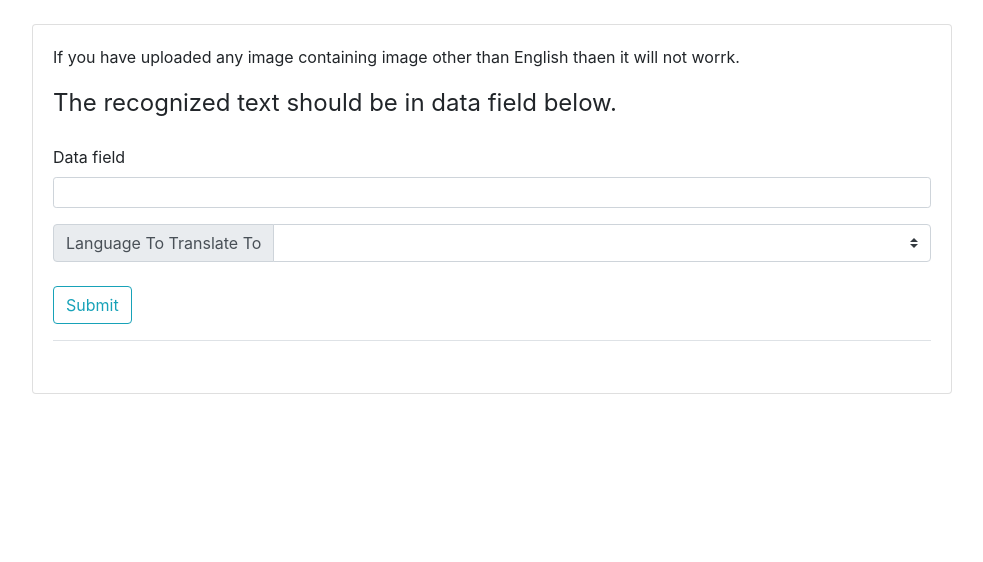
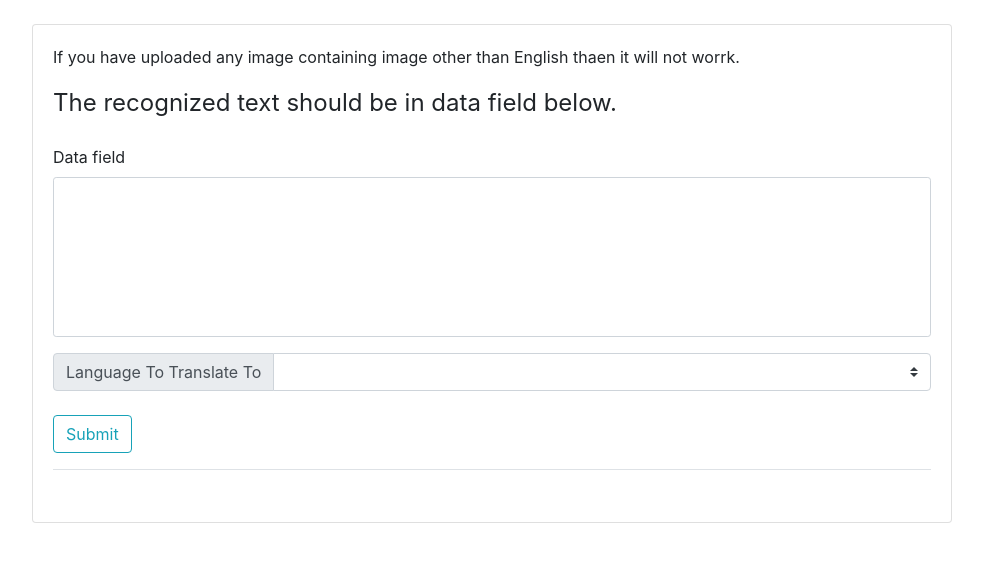
Before and after one commit to Roshan1115/Text_Recognizer, a Flask app: template application/templates/decoded.html in a window 1280 px wide. Shown: the part 56-618 px from the top of the page, without its empty margins (148-1131 px from the left). Run offline with Flask 3, Linux system fonts and the light colour scheme; the template is opened without the code that fills it: most values are stand-ins (such as "Sample title", 1, 10 or a date in 2020); form fields are guessed from the names that the template uses; some libraries are stand-ins or nearby versions.

Commit message:
final_day

```diff
--- a/application/routes.py
+++ b/application/routes.py
@@ -75,7 +75,7 @@
         session["sentence"] = boxes
 
         # delete file after you are done working with it
-        # os.remove(file_location)
+        os.remove(file_location)
 
         return redirect("/decoded/")
 
--- a/application/templates/decoded.html
+++ b/application/templates/decoded.html
@@ -1,3 +1,12 @@
+
+
+<style>
+
+.form-control {
+    height: 10rem;
+}
+
+</style>
 {% extends 'layout.html' %}
 {% block content %}
 <div class="mt-4">
```
Also changed, not shown: application/static/uploaded_files/076a6967021e9dac53d6.png (deleted), application/static/uploaded_files/1572ecf5f8d8fe19c3ab.png (deleted), application/static/uploaded_files/1b565d7334b55067a5b9.png (deleted), application/static/uploaded_files/5b4ab5916a5fbbcc9725.png (deleted), application/static/uploaded_files/87dabba7b9822096dcf6.png (deleted), application/static/uploaded_files/9dbdb4b56dccb9253cff.png (deleted), application/static/uploaded_files/a98b0792d243aae084d8.png (deleted), application/static/uploaded_files/d1441dbeda8122ac9638.png (deleted), application/static/uploaded_files/d3e84f76de404cef54f1.png (deleted), application/static/uploaded_files/f6811ba22e5b08d4f650.jpg (deleted), 7 other files.
